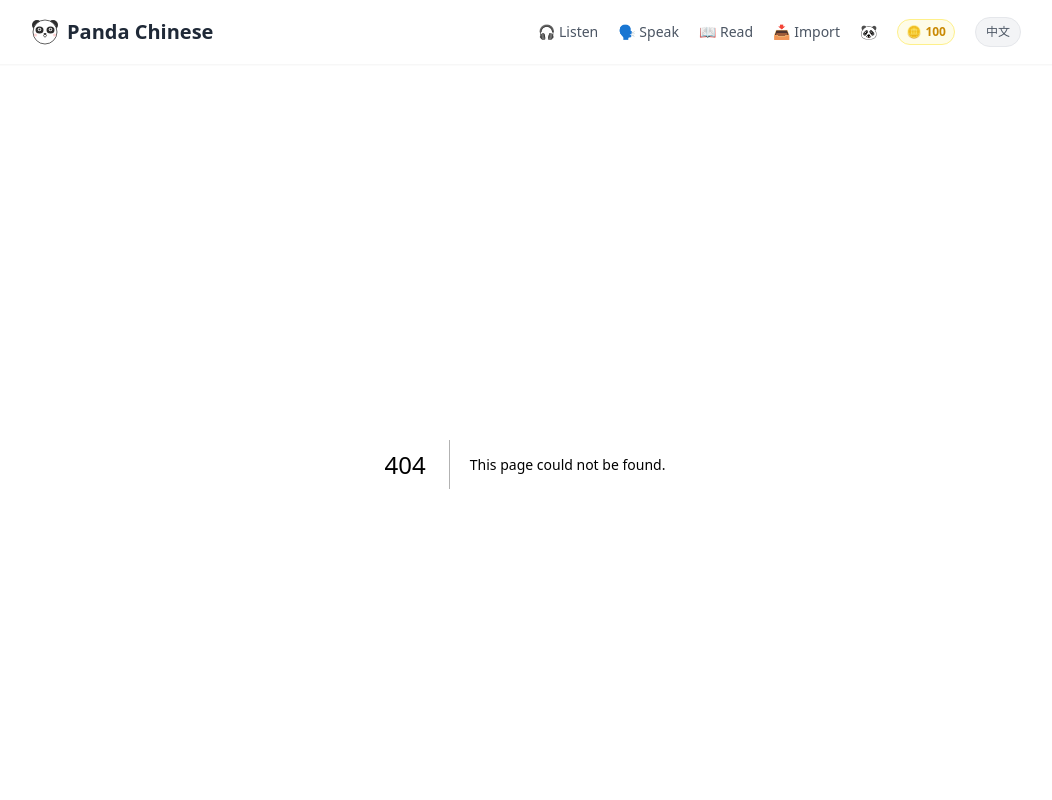
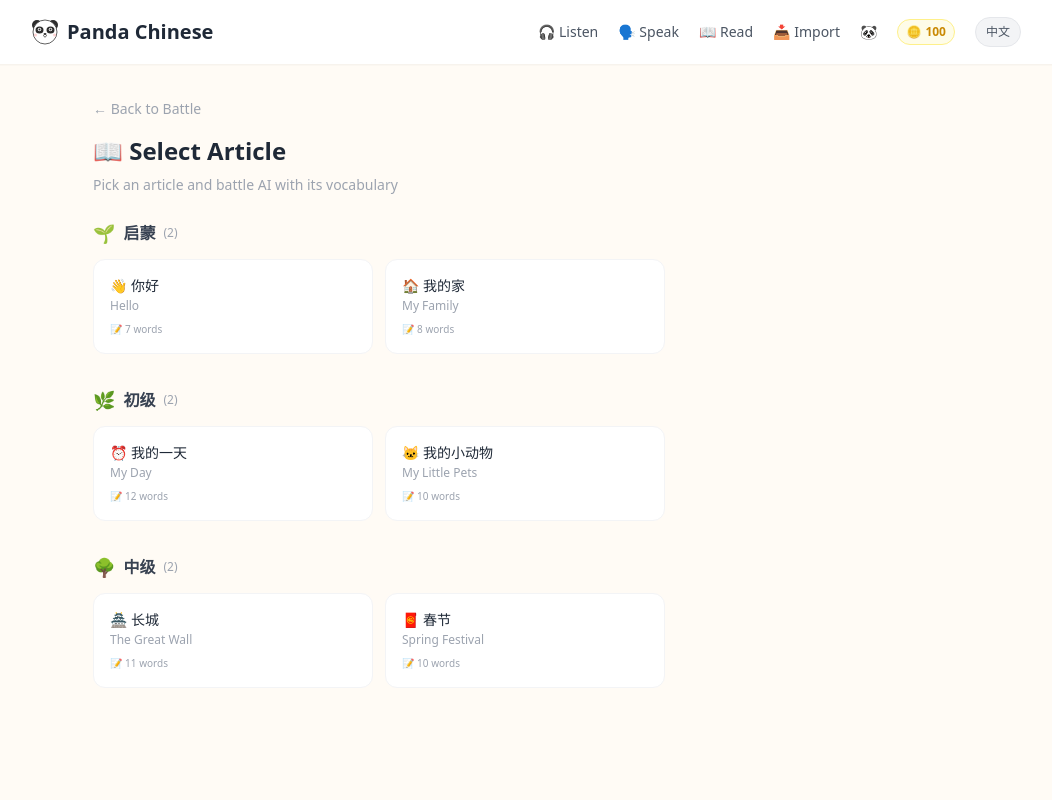
Before and after one commit to brucesunxi/Clearn, a Next.js app: page /ai-battle/article-select in a window 1280 px wide. Before the commit this address had no page. Shown: the top 800 px of the page, without its empty margins (115-1167 px from the left). Built offline with nearby package versions, Linux system fonts and the light colour scheme.

Commit message:
feat: AI 对战支持按文章选择词汇
- 新增「按词库」/「按文章」切换
- 按文章模式：点击进入文章选择页，选中的文章词汇用于对战
- 文章选择页按级别分组展示，包含自定义文章

```diff
--- /dev/null
+++ b/app/ai-battle/article-select/page.tsx
@@ -0,0 +1,14 @@
+import type { Metadata } from 'next'
+import { getAllArticles, getLevels } from '@/lib/content'
+import ArticleSelectClient from '@/components/ArticleSelectClient'
+
+export const metadata: Metadata = {
+  title: '选择文章 — AI 单词对战',
+  description: '选择要用来对战的文章',
+}
+
+export default function ArticleSelectPage() {
+  const articles = getAllArticles()
+  const levels = getLevels()
+  return <ArticleSelectClient articles={articles} levels={levels} />
+}
--- a/app/ai-battle/page.tsx
+++ b/app/ai-battle/page.tsx
@@ -1,4 +1,5 @@
 import type { Metadata } from 'next'
+import { getAllArticles } from '@/lib/content'
 import AiBattleGame from '@/components/AiBattleGame'
 
 export const metadata: Metadata = {
@@ -11,9 +12,10 @@ export const metadata: Metadata = {
 }
 
 export default function AiBattlePage() {
+  const articles = getAllArticles()
   return (
     <div className="max-w-2xl mx-auto px-4 py-8">
-      <AiBattleGame />
+      <AiBattleGame articles={articles} />
     </div>
   )
 }
--- a/components/AiBattleGame.tsx
+++ b/components/AiBattleGame.tsx
@@ -3,6 +3,7 @@
 import { useState, useMemo, useEffect, useCallback, useRef } from 'react'
 import { WORD_BOOKS } from '@/lib/wordbooks'
 import { useTranslation } from '@/lib/i18n/context'
+import type { Article } from '@/lib/types'
 
 type AiLevel = 'easy' | 'medium' | 'hard'
 
@@ -62,18 +63,41 @@ function formatTime(ms: number): string {
   return (ms / 1000).toFixed(1) + 's'
 }
 
-export default function AiBattleGame() {
+export default function AiBattleGame({ articles = [] }: { articles?: Article[] }) {
   const { locale } = useTranslation()
   const allWords = useMemo(() => WORD_BOOKS.flatMap((wb) => wb.words), [])
 
+  const [sourceType, setSourceType] = useState<'wordbook' | 'article'>('wordbook')
   const [selectedBookId, setSelectedBookId] = useState<number | null>(null)
+  const [selectedArticleId, setSelectedArticleId] = useState<string | null>(null)
   const [totalRounds, setTotalRounds] = useState(10)
 
+  // Read articleId from URL on mount
+  useEffect(() => {
+    const params = new URLSearchParams(window.location.search)
+    const id = params.get('articleId')
+    if (id) {
+      const article = articles.find((a) => a.id === id)
+      if (article && article.vocabulary.length > 0) {
+        setSelectedArticleId(id)
+        setSourceType('article')
+      }
+    }
+  }, [articles])
+
+  const selectedArticle = useMemo(
+    () => articles.find((a) => a.id === selectedArticleId) || null,
+    [articles, selectedArticleId]
+  )
+
   const sourceWords = useMemo(() => {
+    if (sourceType === 'article' && selectedArticle) {
+      return selectedArticle.vocabulary.length > 0 ? selectedArticle.vocabulary : allWords
+    }
     if (selectedBookId === null) return allWords
     const book = WORD_BOOKS.find((b) => b.id === selectedBookId)
     return book ? book.words : allWords
-  }, [allWords, selectedBookId])
+  }, [allWords, selectedBookId, sourceType, selectedArticle])
 
   // Phase: level selection → playing → result
   const [phase, setPhase] = useState<'select' | 'playing' | 'result'>('select')
@@ -257,8 +281,35 @@ export default function AiBattleGame() {
           )}
         </div>
 
-        {/* Textbook selection */}
-        <div className="mb-6 max-w-md mx-auto">
+        {/* Source type toggle */}
+        <div className="mb-4 max-w-md mx-auto">
+          <div className="flex gap-2 bg-white rounded-xl p-1 border border-gray-200">
+            <button
+              onClick={() => setSourceType('wordbook')}
+              className={`flex-1 py-2 rounded-lg text-xs font-medium transition-all ${
+                sourceType === 'wordbook'
+                  ? 'bg-orange-500 text-white shadow-sm'
+                  : 'text-gray-500 hover:bg-orange-50'
+              }`}
+            >
+              📚 {locale === 'zh' ? '按词库' : 'Word Book'}
+            </button>
+            <button
+              onClick={() => setSourceType('article')}
+              className={`flex-1 py-2 rounded-lg text-xs font-medium transition-all ${
+                sourceType === 'article'
+                  ? 'bg-orange-500 text-white shadow-sm'
+                  : 'text-gray-500 hover:bg-orange-50'
+              }`}
+            >
+              📖 {locale === 'zh' ? '按文章' : 'Article'}
+            </button>
+          </div>
+        </div>
+
+        {/* Word book selection */}
+        {sourceType === 'wordbook' && (
+          <div className="mb-4 max-w-md mx-auto">
             <label className="block text-xs font-medium text-gray-500 mb-2">
               📚 {locale === 'zh' ? '选择词库' : 'Vocabulary Book'}
             </label>
@@ -294,6 +345,44 @@ export default function AiBattleGame() {
                 : `${WORD_BOOKS.find((b) => b.id === selectedBookId)?.emoji || ''} ${sourceWords.length} ${locale === 'zh' ? '个词' : 'words'}`}
             </p>
           </div>
+        )}
+
+        {/* Article selection */}
+        {sourceType === 'article' && (
+          <div className="mb-4 max-w-md mx-auto">
+            <label className="block text-xs font-medium text-gray-500 mb-2">
+              📖 {locale === 'zh' ? '选择文章' : 'Select Article'}
+            </label>
+            {selectedArticle ? (
+              <div className="bg-white rounded-xl border border-gray-200 p-3">
+                <div className="flex items-center justify-between">
+                  <div>
+                    <p className="text-sm font-medium text-gray-800">
+                      {selectedArticle.emoji} {selectedArticle.title}
+                    </p>
+                    <p className="text-xs text-gray-400">{selectedArticle.titleEn}</p>
+                    <p className="text-[10px] text-gray-400 mt-0.5">
+                      {selectedArticle.vocabulary.length} {locale === 'zh' ? '个单词' : 'words'}
+                    </p>
+                  </div>
+                  <button
+                    onClick={() => window.location.href = '/ai-battle/article-select'}
+                    className="text-xs px-3 py-1.5 rounded-lg bg-orange-50 text-orange-600 hover:bg-orange-100 font-medium transition-colors"
+                  >
+                    {locale === 'zh' ? '更换' : 'Change'}
+                  </button>
+                </div>
+              </div>
+            ) : (
+              <a
+                href="/ai-battle/article-select"
+                className="block text-center py-3 rounded-xl border-2 border-dashed border-gray-200 text-sm text-gray-400 hover:border-orange-300 hover:text-orange-500 hover:bg-orange-50 transition-all"
+              >
+                📖 {locale === 'zh' ? '点击选择文章' : 'Click to select an article'}
+              </a>
+            )}
+          </div>
+        )}
 
         {/* Round count selector */}
         <div className="mb-6 max-w-md mx-auto">
@@ -418,7 +507,9 @@ export default function AiBattleGame() {
         </div>
         <div className="flex justify-between text-[10px] text-gray-400 mt-1">
           <span>
-            {selectedBookId === null
+            {sourceType === 'article' && selectedArticle
+              ? `📖 ${selectedArticle.title}`
+              : selectedBookId === null
                 ? '📚 ' + (locale === 'zh' ? '全部词库' : 'All books')
                 : `${WORD_BOOKS.find((b) => b.id === selectedBookId)?.emoji || '📚'} ${WORD_BOOKS.find((b) => b.id === selectedBookId)?.name || ''}`}
           </span>
--- /dev/null
+++ b/components/ArticleSelectClient.tsx
@@ -0,0 +1,113 @@
+'use client'
+
+import { useState, useEffect, useMemo } from 'react'
+import { useRouter } from 'next/navigation'
+import { useTranslation } from '@/lib/i18n/context'
+import type { Article, Level } from '@/lib/types'
+import { getCustomArticles } from '@/lib/custom-articles'
+
+interface ArticleSelectClientProps {
+  articles: Article[]
+  levels: Level[]
+}
+
+export default function ArticleSelectClient({ articles: baseArticles, levels }: ArticleSelectClientProps) {
+  const router = useRouter()
+  const { locale } = useTranslation()
+  const [articles, setArticles] = useState(baseArticles)
+
+  useEffect(() => {
+    const custom = getCustomArticles()
+    if (custom.length > 0) {
+      setArticles([...baseArticles, ...custom])
+    }
+  }, [baseArticles])
+
+  // Group articles by level
+  const grouped = useMemo(() => {
+    const map: Record<number, Article[]> = {}
+    for (const a of articles) {
+      const lvl = a.level || 1
+      if (!map[lvl]) map[lvl] = []
+      map[lvl].push(a)
+    }
+    // Sort levels
+    const sorted: [number, Article[]][] = Object.entries(map)
+      .map(([k, v]) => [Number(k), v] as [number, Article[]])
+      .sort(([a], [b]) => a - b)
+    return sorted
+  }, [articles])
+
+  const handleSelect = (article: Article) => {
+    router.push(`/ai-battle?articleId=${article.id}`)
+  }
+
+  if (articles.length === 0) {
+    return (
+      <div className="max-w-4xl mx-auto px-4 py-8 text-center">
+        <p className="text-gray-400">{locale === 'zh' ? '暂无文章' : 'No articles available'}</p>
+        <button onClick={() => router.push('/import')} className="text-blue-500 mt-2 text-sm">
+          {locale === 'zh' ? '去导入 →' : 'Go import →'}
+        </button>
+      </div>
+    )
+  }
+
+  return (
+    <div className="max-w-4xl mx-auto px-4 py-8">
+      <button
+        onClick={() => router.push('/ai-battle')}
+        className="text-sm text-gray-400 hover:text-gray-600 transition-colors mb-4 inline-block"
+      >
+        ← {locale === 'zh' ? '返回对战' : 'Back to Battle'}
+      </button>
+
+      <h1 className="text-2xl font-bold text-gray-800 mb-2">
+        📖 {locale === 'zh' ? '选择文章' : 'Select Article'}
+      </h1>
+      <p className="text-sm text-gray-400 mb-6">
+        {locale === 'zh'
+          ? '选择一篇文章，用它的词汇和 AI 对战'
+          : 'Pick an article and battle AI with its vocabulary'}
+      </p>
+
+      {grouped.map(([levelId, levelArticles]) => {
+        const level = levels.find((l) => l.id === levelId)
+        return (
+          <div key={levelId} className="mb-8">
+            <h2 className="text-base font-bold text-gray-700 mb-3 flex items-center gap-2">
+              {level ? (
+                <>
+                  <span className="text-lg">{level.emoji}</span>
+                  <span>{locale === 'zh' ? level.name : level.name}</span>
+                  <span className="text-xs text-gray-400 font-normal">({levelArticles.length})</span>
+                </>
+              ) : (
+                <span>
+                  {locale === 'zh' ? `级别 ${levelId}` : `Level ${levelId}`} ({levelArticles.length})
+                </span>
+              )}
+            </h2>
+            <div className="grid grid-cols-1 sm:grid-cols-2 md:grid-cols-3 gap-3">
+              {levelArticles.map((article) => (
+                <button
+                  key={article.id}
+                  onClick={() => handleSelect(article)}
+                  className="text-left p-4 rounded-xl border border-gray-100 bg-white hover:shadow-md hover:border-orange-200 transition-all group"
+                >
+                  <p className="font-medium text-gray-800 text-sm group-hover:text-orange-600 transition-colors">
+                    {article.emoji} {article.title}
+                  </p>
+                  <p className="text-xs text-gray-400 mt-0.5">{article.titleEn}</p>
+                  <p className="text-[10px] text-gray-400 mt-2">
+                    📝 {article.vocabulary.length} {locale === 'zh' ? '个单词' : 'words'}
+                  </p>
+                </button>
+              ))}
+            </div>
+          </div>
+        )
+      })}
+    </div>
+  )
+}
```
Lines whose indentation alone changed are shown as unchanged.
